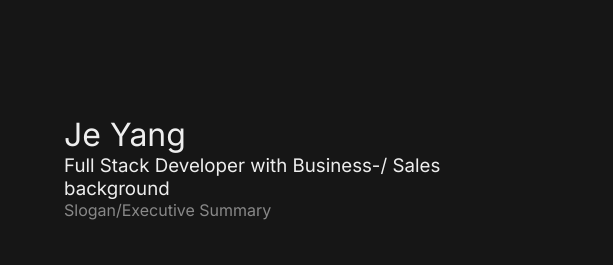
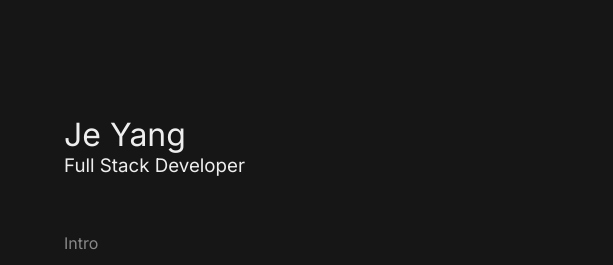
Before and after one commit to cosmonewt/devportfolio, a plain HTML site: page index.html in a window 1280 px wide. Shown: the top 265 px of the page, 0-613 px from the left. Drawn offline with nearby package versions, Linux system fonts and the light colour scheme.

Commit message:
fix/left title text

```diff
--- a/index.html
+++ b/index.html
@@ -35,10 +35,10 @@
                             Je Yang
                         </h1>
                         <h3 class="title">
-                            Full Stack Developer with Business-/ Sales background
+                            Full Stack Developer
                         </h3>
                         <p>
-                            Slogan/Executive Summary
+                            <!-- Slogan / Summary -->
                         </p>
                     </div>
                     <nav class="nav-links">
```
